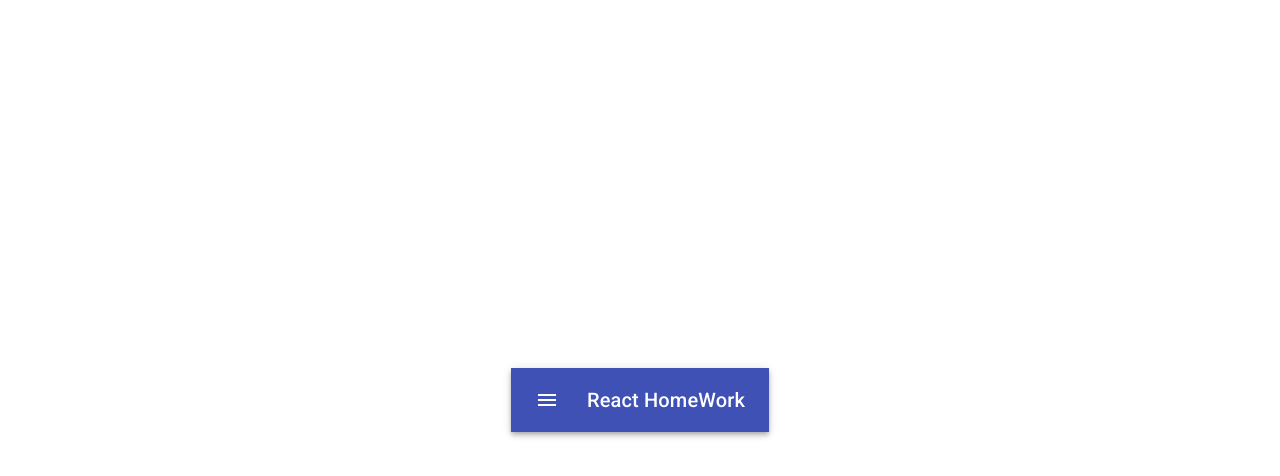
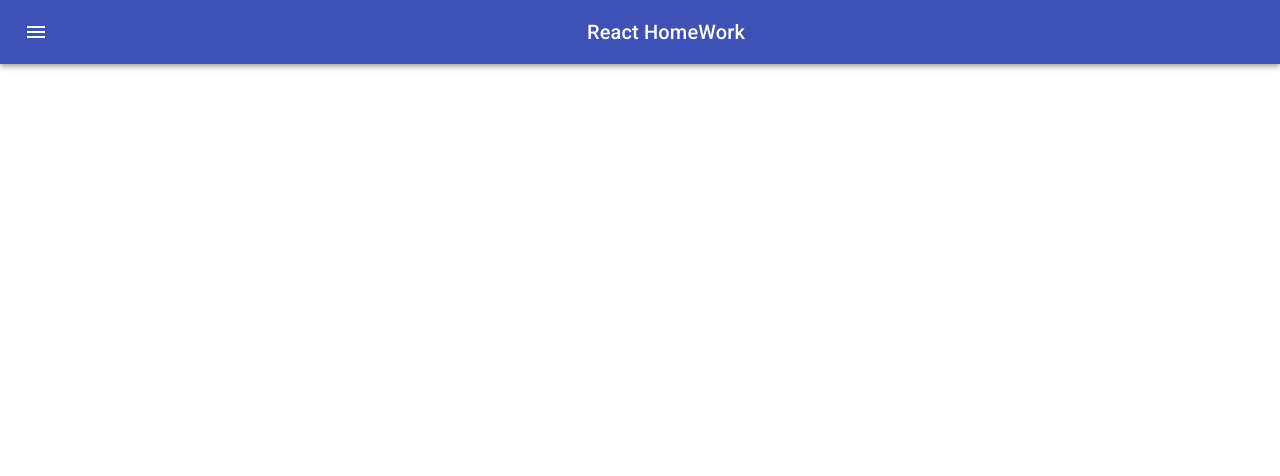
Before and after one commit to iRootPro/ReactHW, a React (Create React App) app: page / in a window 1280 px wide. Shown: the top 476 px of the page. Built offline with nearby package versions, Linux system fonts and the light colour scheme.

Commit message:
Fix CSS styles

```diff
--- a/src/components/JuniorPlus/JuniorPlus.tsx
+++ b/src/components/JuniorPlus/JuniorPlus.tsx
@@ -1,7 +1,14 @@
 import React from "react";
+import {Radio} from "../common/Radio/Radio";
 
 export function JuniorPlus() {
+    const changeThemeHandler = () => {
+
+    }
     return (
-        <div><h1>Junior+ Page</h1></div>
+        <div>
+            <h1>Junior+ Page</h1>
+            <div><span>Change theme: </span><Radio value={'Theme'} name={'theme'} onChange={changeThemeHandler} arr={['light', 'dark']}/></div>
+        </div>
     )
 }
--- a/src/components/common/Range/Range.module.css
+++ b/src/components/common/Range/Range.module.css
@@ -1,8 +1,4 @@
-body{
-    min-height: 100vh;
-    padding: 0 10vh;
-    margin: 0;
-    position: relative;
+.container {
     display: flex;
     align-items: center;
     justify-content: center;
--- a/src/components/common/Range/Range.tsx
+++ b/src/components/common/Range/Range.tsx
@@ -14,7 +14,7 @@
         props.onChange(+e.currentTarget.value)
     }, [props])
     return (
-        <div>
+        <div className={classes.container}>
                 <div> <input className={classes.input} type={"range"} min={props.minValue} max={props.maxValue} value={props.value} onChange={callBackRangeChange}/></div>
                 <div><span>{props.value}</span></div>
         </div>
```
